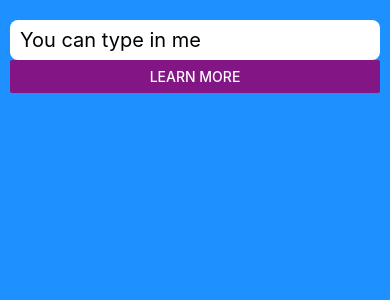
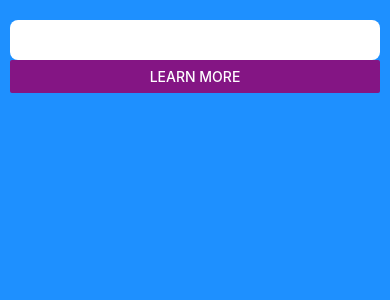
Before and after one commit to Domino731/Notes-app-, a React Native app: screen / in a window 390 px wide. Shown: the top 300 px of the page. Built offline with nearby package versions, Linux system fonts and the light colour scheme.

Commit message:
toDo - changing state

```diff
--- a/components/toDo/toDo.tsx
+++ b/components/toDo/toDo.tsx
@@ -5,13 +5,21 @@ export const ToDo : FunctionComponent = () => {
 
   const [data, setData] = useState<string[]>([]);
 
+  const [taskText, setTaskText] = useState<string>('');
+
+
+
   const handleAddTask = () => {
-    setData([])
+    setData( prev => [...prev, taskText]);
+    return setTaskText('');
   }
+
  return <View style={styles.container}>
     <TextInput
         style={styles.input}
         defaultValue="You can type in me"
+        onChangeText={setTaskText}
+        value={taskText}
       />
       <Button
   onPress={handleAddTask}
```
